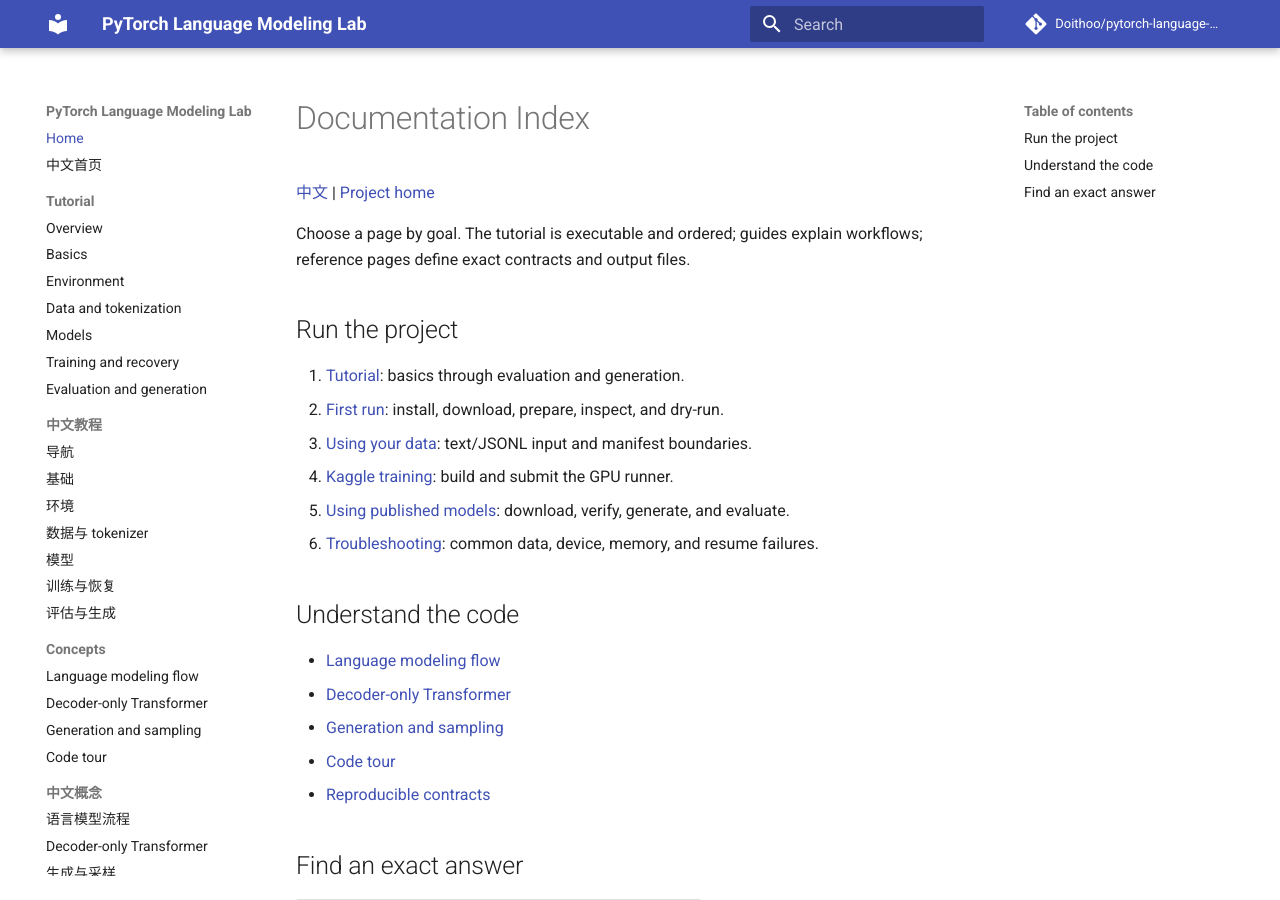
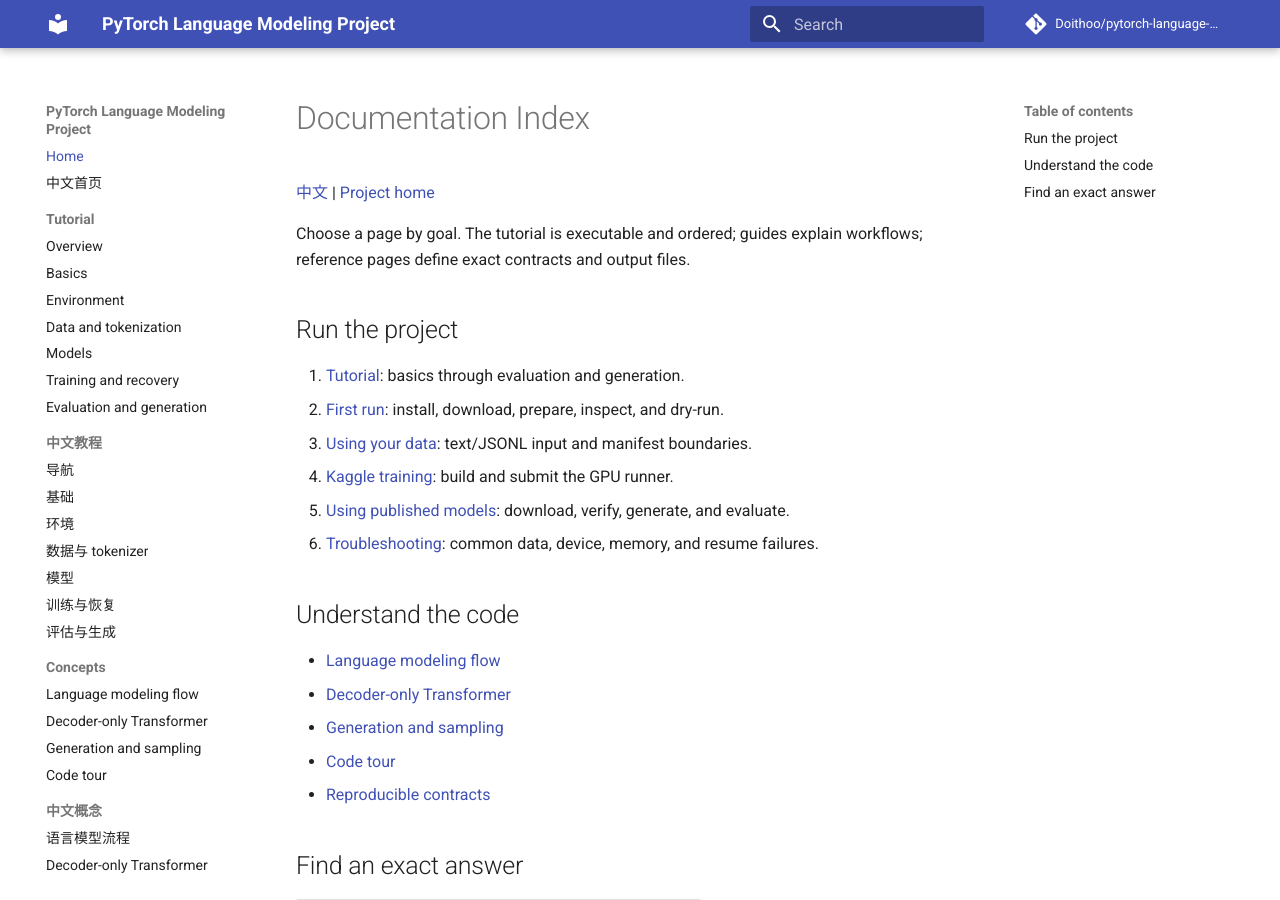
Before and after one commit to Doithoo/pytorch-language-modeling-lab, an MkDocs documentation site: the page built from docs/README.md, in a window 1280 px wide and 900 px high. Built offline with MkDocs 1.6.1 and Material for MkDocs 9.7.7, drawn with Linux system fonts in a browser that asks for light colours; comment, search, counter and statistics services are not loaded.

Commit message:
docs: Remove internal implementation notes

```diff
--- a/docs/recorded-run/kaggle/kernel-metadata.json
+++ b/docs/recorded-run/kaggle/kernel-metadata.json
@@ -1,6 +1,6 @@
 {
   "id": "yashowhoo/pytorch-language-modeling-lab-gpu",
-  "title": "PyTorch Language Modeling Lab GPU",
+  "title": "PyTorch Language Modeling Project GPU",
   "code_file": "run_kaggle.py",
   "language": "python",
   "kernel_type": "script",
--- a/mkdocs.yml
+++ b/mkdocs.yml
@@ -1,4 +1,4 @@
-site_name: PyTorch Language Modeling Lab
+site_name: PyTorch Language Modeling Project
 site_description: A small, reproducible PyTorch causal language modeling project
 repo_url: https://github.com/Doithoo/pytorch-language-modeling-lab
 repo_name: Doithoo/pytorch-language-modeling-lab
@@ -86,7 +86,6 @@ nav:
       - Reproducible contracts: architecture/0001-reproducible-causal-language-model-contracts.md
   - 中文架构:
       - 可复现实验契约: architecture/0001-reproducible-causal-language-model-contracts.zh-CN.md
-      - 当前架构与路线: IMPLEMENTATION_PLAN.zh-CN.md
   - Recorded runs:
       - Index: recorded-run/README.md
       - Machine-readable catalog: recorded-run/index.json
```
Also changed, not shown: docs/IMPLEMENTATION_PLAN.zh-CN.md (deleted, +0 -34 lines).
